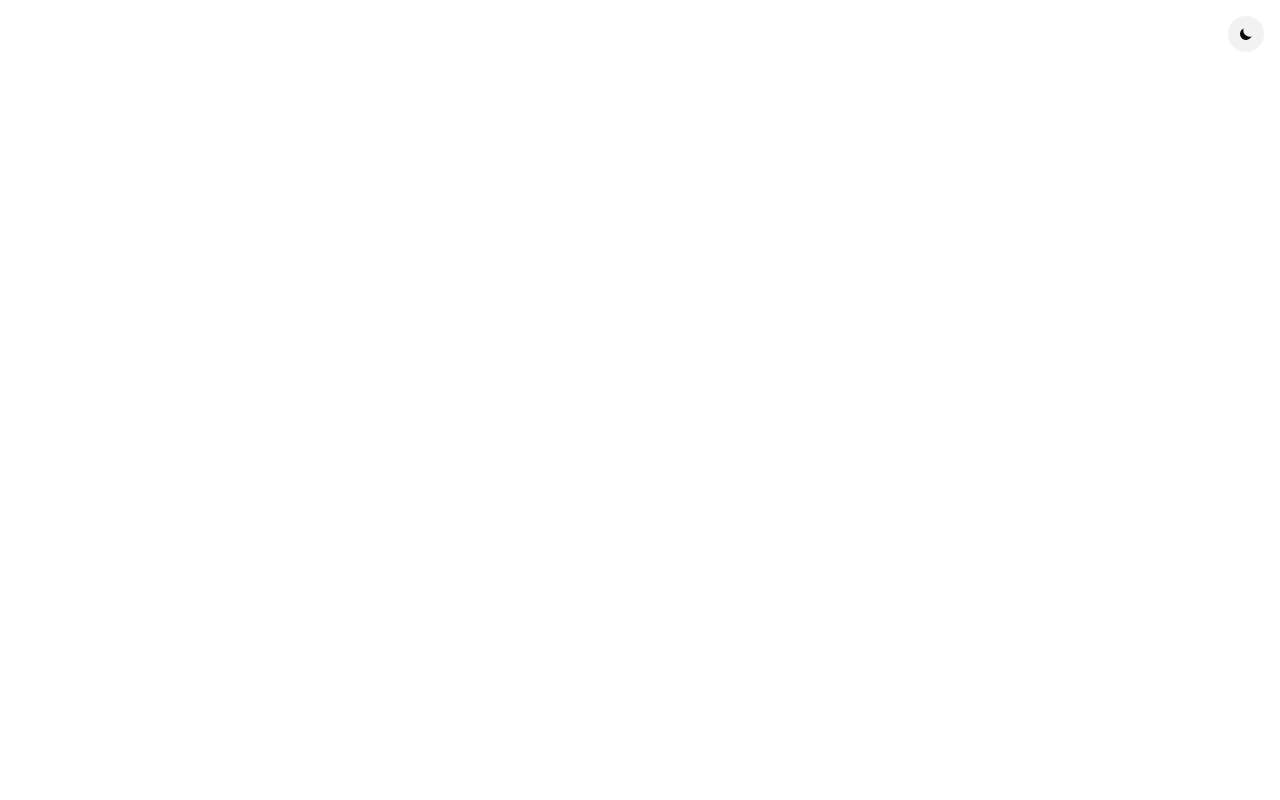
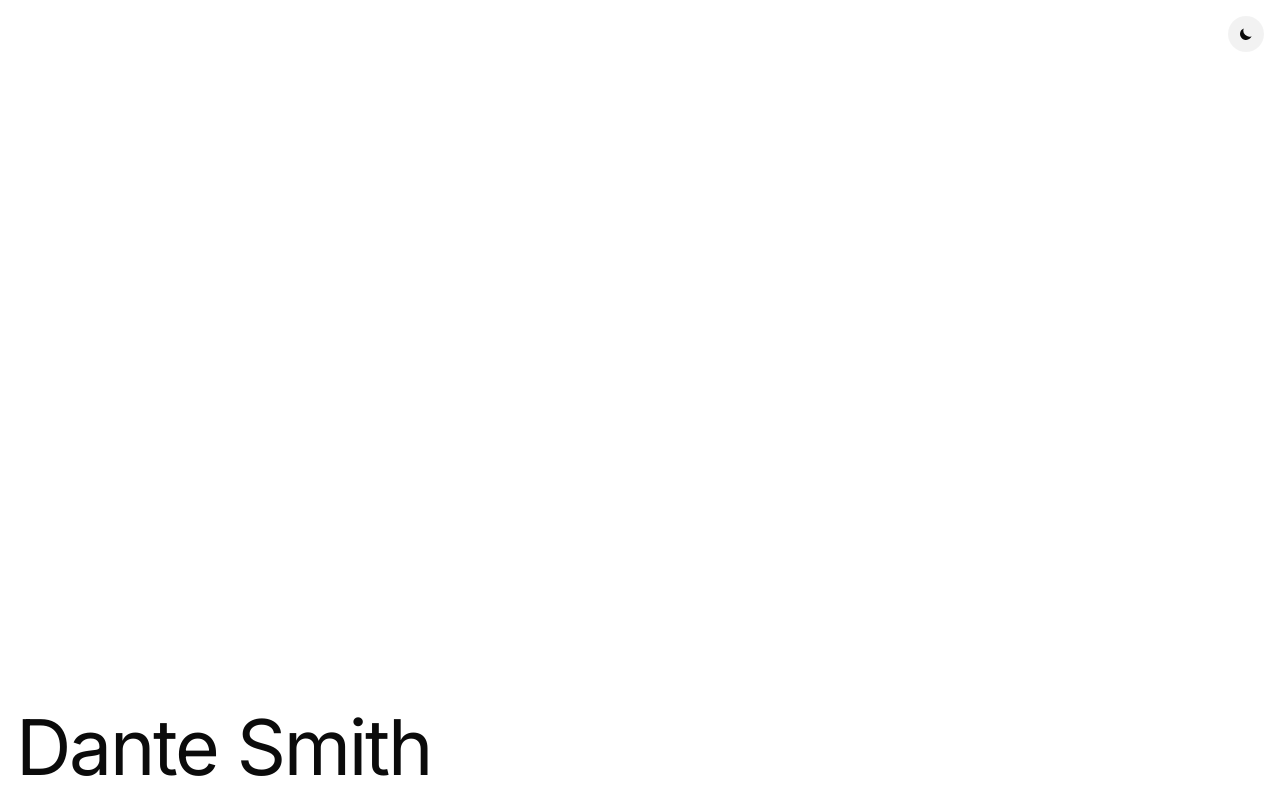
Before and after one commit to DS-2-dev/dantesmith, a plain HTML site: page index.html in a window 1280 px wide. Drawn offline with Linux system fonts and the light colour scheme; a web font is replaced by a local one.

Commit message:
Set the name in the bottom left corner
Magistral, off the Typekit kit the head already pulls in, at a clamp that
runs 2.25rem to 5.5rem — 86px on a 1440 window. Fixed to the corner
opposite the switch, for the same reason that one is fixed: there is no
layout yet to sit in, and when there is, this loses the position and
keeps everything else.

Its ink is a token in all three theme states rather than the plain
foreground. On black the name is set in the white sampled from the
painting it used to be knocked out of — #EBEBE9, warm, reads as paint
rather than as screen; on the light ground that white disappears, so
there it is simply the ink.

400 and not heavier: the kit ships one weight, and asking for more gets a
synthesised bold that is wider than drawn. The 0.922 line height is
Magistral's own metrics — a 1.0em ascender over a 0.2em descender leaves
almost nothing under the baseline at 0.85.

```diff
--- a/index.html
+++ b/index.html
@@ -118,6 +118,10 @@
     </svg>
   </button>
 
+  <!-- Bottom left, opposite the switch. Magistral, off the Typekit kit the
+       head already pulls in. -->
+  <h1 class="wordmark">Dante Smith</h1>
+
   <!-- A module: its own scope, deferred by definition, and the one file the
        page loads. -->
   <script type="module" src="app.js"></script>
--- a/styles.css
+++ b/styles.css
@@ -20,6 +20,10 @@
   --hairline: #e2e2e0;
   --surface: rgb(0 0 0 / 0.05);
   --surface-hover: rgb(0 0 0 / 0.09);
+  /* The name is set in a white sampled from the painting it used to be
+     knocked out of — #EBEBE9, warm, reads as paint rather than as screen. On
+     the light ground that white disappears, so there it is simply the ink. */
+  --wordmark-ink: #0b0b0b;
 }
 @media (prefers-color-scheme: dark) {
   :root:not([data-theme="light"]) {
@@ -30,6 +34,7 @@
     --hairline: #2b2b2b;
     --surface: rgb(255 255 255 / 0.07);
     --surface-hover: rgb(255 255 255 / 0.13);
+    --wordmark-ink: #ebebe9;
   }
 }
 :root[data-theme="dark"] {
@@ -40,6 +45,7 @@
   --hairline: #2b2b2b;
   --surface: rgb(255 255 255 / 0.07);
   --surface-hover: rgb(255 255 255 / 0.13);
+  --wordmark-ink: #ebebe9;
 }
 
 * { box-sizing: border-box; }
@@ -104,3 +110,32 @@ body {
 }
 :root[data-theme="dark"] .theme-moon { display: none; }
 :root[data-theme="dark"] .theme-sun { display: block; }
+
+
+/* the name ---------------------------------------------------------------
+   Bottom left, opposite the switch. Fixed rather than in the flow for the
+   same reason it is: there is no layout yet for it to sit in, and when there
+   is, this loses the position and keeps everything else. */
+.wordmark {
+  position: fixed;
+  left: 1rem;
+  bottom: 1rem;
+  z-index: 10;
+  margin: 0;
+  font-family: "magistral", "Inter", ui-sans-serif, system-ui, sans-serif;
+  /* 400, not 500 — the kit ships one weight, and asking for more would get a
+     synthesised bold: wider than drawn, and a fake. */
+  font-weight: 400;
+  font-size: clamp(2.25rem, 6vw, 5.5rem);
+  /* Magistral's ascender is 1.0em and its descender 0.2em, so 0.85 would leave
+     only 0.025em under the baseline. 0.922 is the gap Inter gave at 0.85. */
+  line-height: 0.922;
+  letter-spacing: -0.03em;
+  white-space: nowrap;
+  user-select: none;
+  color: var(--wordmark-ink);
+  transition: color 0.2s ease;
+}
+@media (prefers-reduced-motion: reduce) {
+  .wordmark { transition: none; }
+}
```
